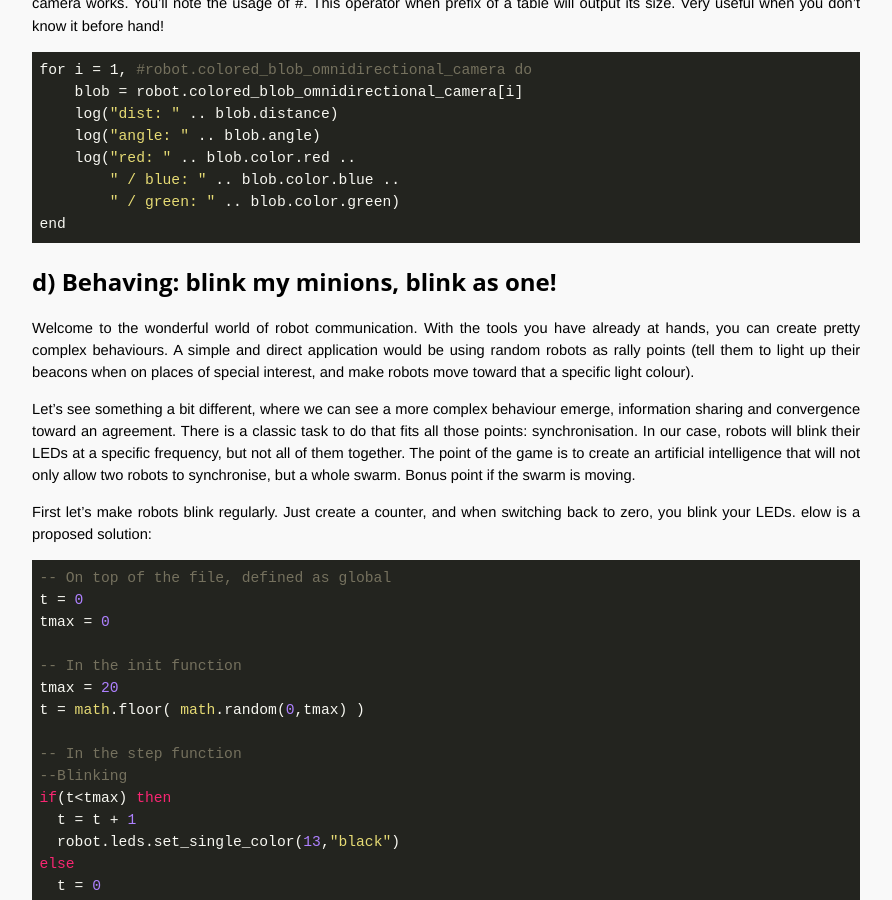
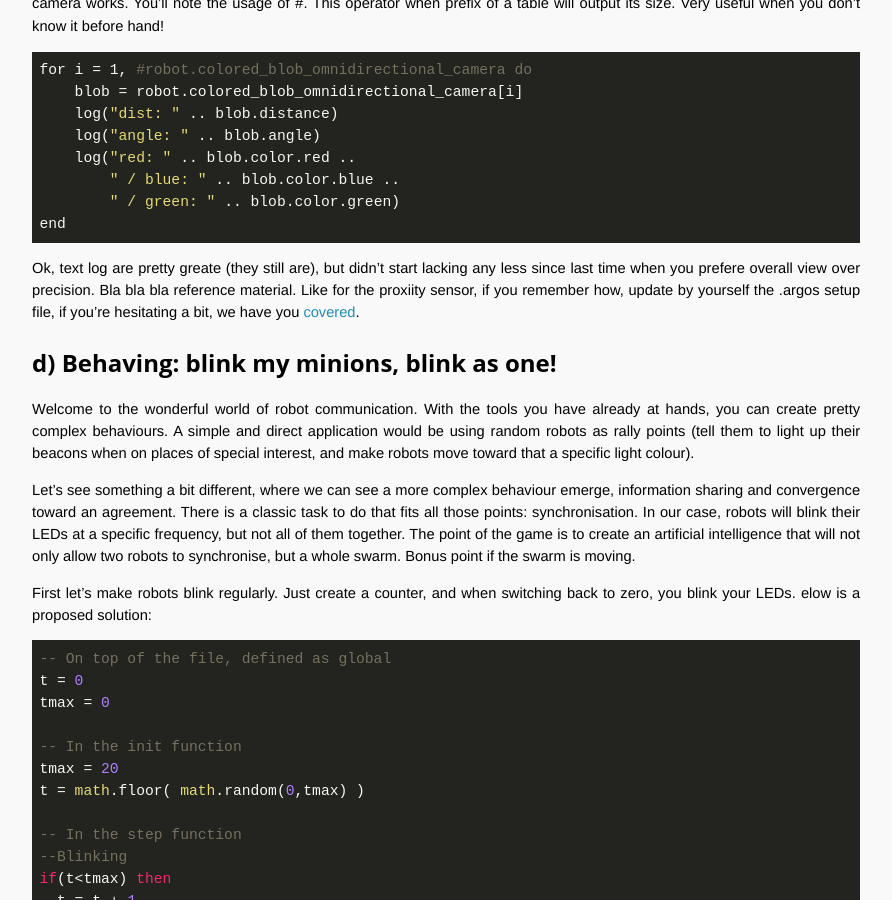
Before and after one commit to OpenTechSchool-Brussels/AI-for-robots-and-swarms, a Jekyll site: the page built from regroup-and-reach.markdown, in a window 1280 px wide and 900 px high, scrolled down 3119 px. Shown: the whole window, without its empty margins (324-1216 px from the left). Built offline with Jekyll 4.4.1, drawn with Linux system fonts in a browser that asks for light colours; Markdown is read by kramdown in place of the engine named in the settings.

Commit message:
Update regroup-and-reach.markdown

````diff
--- a/regroup-and-reach.markdown
+++ b/regroup-and-reach.markdown
@@ -129,6 +129,8 @@ for i = 1, #robot.colored_blob_omnidirectional_camera do
 end
 ```
 
+Ok, text log are pretty greate (they still are), but didn't start lacking any less since last time when you prefere overall view over precision. Bla bla bla reference material. Like for the proxiity sensor, if you remember how, update by yourself the .argos setup file, if you're hesitating a bit, we have you [covered](./ref_setup.html#debug).
+
 ##d) Behaving: blink my minions, blink as one!
 Welcome to the wonderful world of robot communication. With the tools you have already at hands, you can create pretty complex behaviours. A simple and direct application would be using random robots as rally points (tell them to light up their beacons when on places of special interest, and make robots move toward that a specific light colour).
 
````
